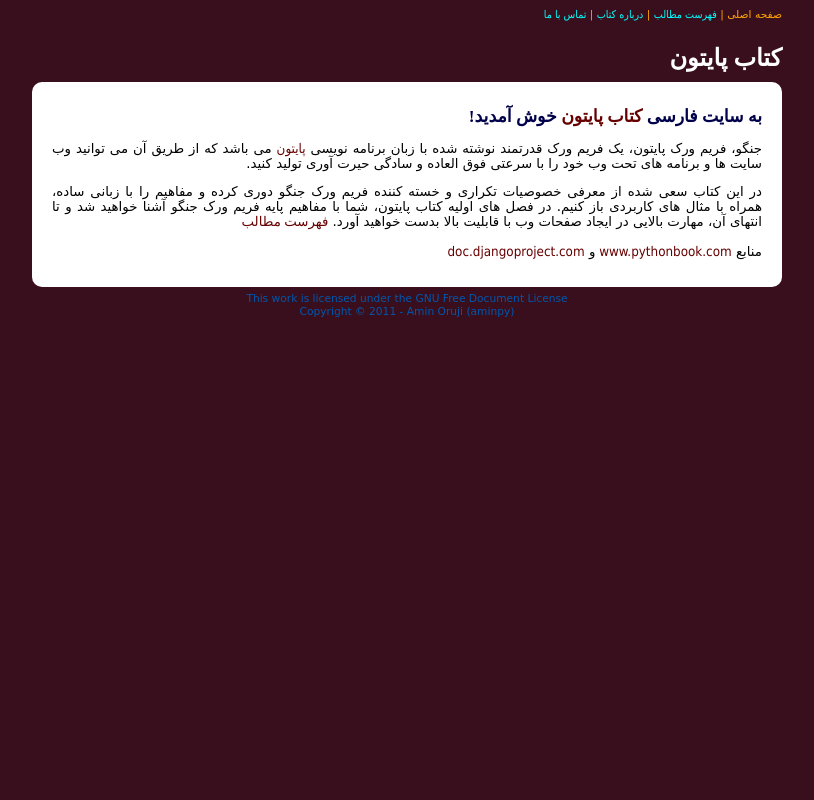
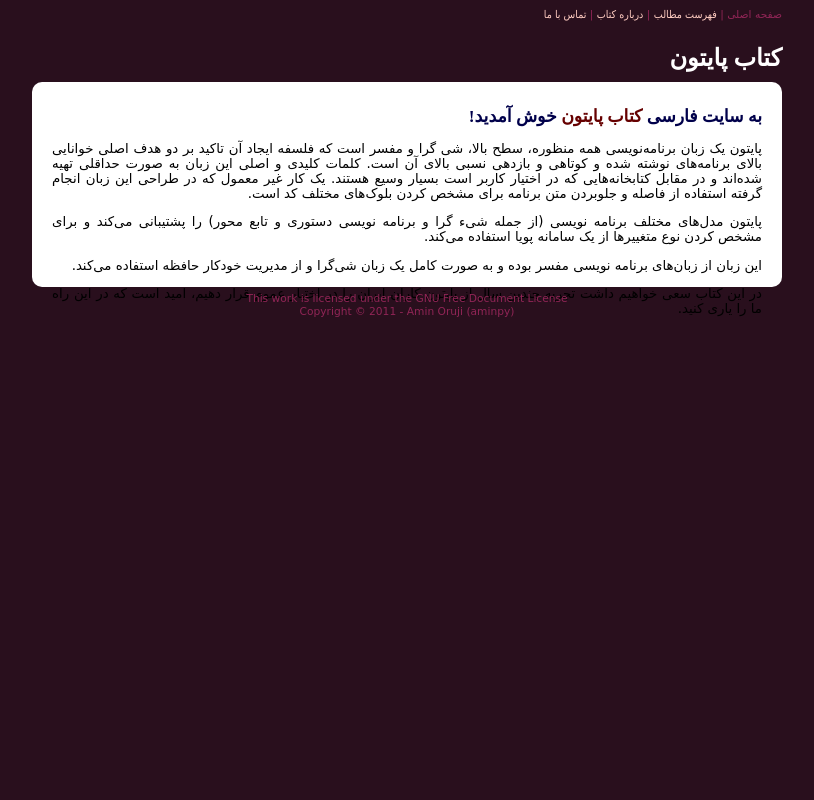
Before and after one commit to b3h74d/python.aminpy.com, a Django app: page / in a window 1280 px wide. Shown: the whole page, without its empty margins (233-1047 px from the left). Run offline with Django 3.2, Linux system fonts and the light colour scheme; some libraries are stand-ins or nearby versions.

Commit message:
index contents changed

```diff
--- a/statics/stylesheets/pythonbook.css
+++ b/statics/stylesheets/pythonbook.css
@@ -1,6 +1,6 @@
 body {
-	background-color: #390F1D;
-	color: orange;
+	background-color: #290F1D;
+	color: #902556;
 	direction: rtl;
 	font-family: "DejaVu Sans", tahoma, serif;
 	font-size: 10pt;
@@ -174,7 +174,7 @@ a {
 }
 
 a:link,a:visited {
-	color: aqua;
+	color: #FFCCC1;
 	font-family: tahoma;
 }
 
@@ -270,7 +270,6 @@ button {
 	padding-top: 5px;
 	direction: ltr;
 	text-align: center;
-	color: #0057AD;
 }
 
 .login-main {
--- a/templates/index.html
+++ b/templates/index.html
@@ -13,20 +13,19 @@
 			 خوش آمدید!
 		</h3>
 		<p>
-جنگو، فریم ورک پایتون، یک فریم ورک قدرتمند نوشته شده با زبان برنامه نویسی <a href="http://www.python.org" class="content" target="_blank">پایتون</a> می باشد که از طریق آن می توانید وب سایت ها و برنامه های تحت وب خود را با سرعتی فوق العاده و سادگی حیرت آوری تولید کنید.
+پایتون یک زبان برنامه‌نویسی همه منظوره، سطح بالا، شی گرا و مفسر است که فلسفه ایجاد آن تاکید بر دو هدف اصلی خوانایی بالای برنامه‌های نوشته شده و کوتاهی و بازدهی نسبی بالای آن است. کلمات کلیدی و اصلی این زبان به صورت حداقلی تهیه شده‌اند و در مقابل کتابخانه‌هایی که در اختیار کاربر است بسیار وسیع هستند. یک کار غیر معمول که در طراحی این زبان انجام گرفته استفاده از فاصله و جلوبردن متن برنامه برای مشخص کردن بلوک‌های مختلف کد است.
 		</p>
 		<p>
-در این کتاب سعی شده از معرفی خصوصیات تکراری و خسته کننده فریم ورک جنگو دوری کرده و مفاهیم را با زبانی ساده، همراه با مثال های کاربردی باز کنیم. در فصل های اولیه کتاب پایتون، شما با مفاهیم پایه فریم ورک جنگو آشنا خواهید شد و تا انتهای آن، مهارت بالایی در ایجاد صفحات وب با قابلیت بالا بدست خواهید آورد.
-			 <a class="content" href="/toc/"><span style="font-family: b titr, b koodak; font-size: 10pt">فهرست مطالب</span></a>
+پایتون مدل‌های مختلف برنامه نویسی (از جمله شیء گرا و برنامه نویسی دستوری و تابع محور) را پشتیبانی می‌کند و برای مشخص کردن نوع متغییرها از یک سامانه پویا استفاده می‌کند.
 		</p>
 		<p>
-			منابع <a href="http://www.pythonbook.com" target="_blank" class="content">
-			www.pythonbook.com
-			</a>
-			 و <a href="https://docs.djangoproject.com/" target="_blank" class="content">
-			doc.djangoproject.com
-			</a>
+این زبان از زبان‌های برنامه نویسی مفسر بوده و به صورت کامل یک زبان شی‌گرا و از مدیریت خودکار حافظه استفاده می‌کند.
 		</p>
+
+		<p>
+در این کتاب سعی خواهیم داشت تجربه چندین سال از پایتون کاران ایران را در اختیار عموم قرار دهیم، امید است که در این راه ما را یاری کنید.
+		</p>
+
 	</div>
 </div>
 {% endblock %}
```
